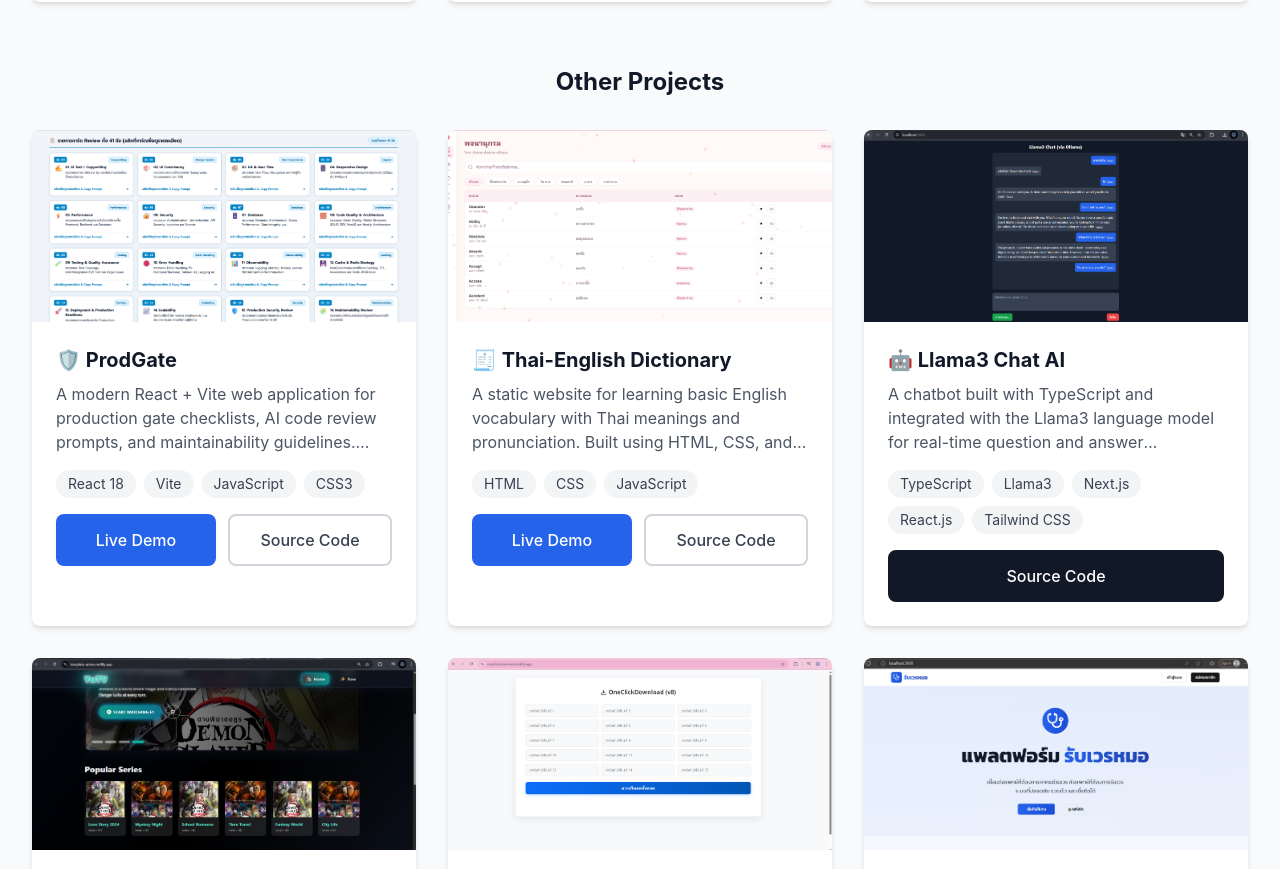
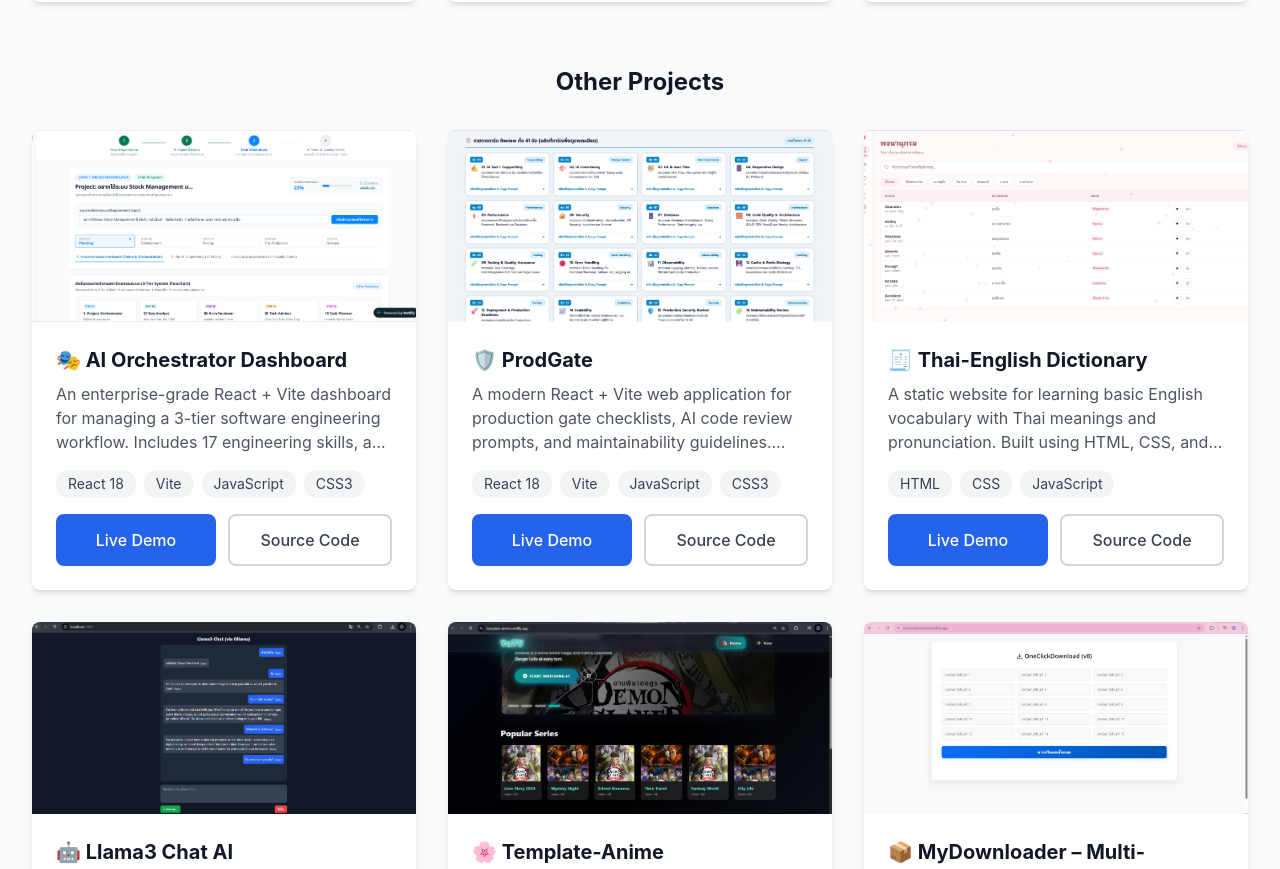
Before and after one commit to Foam-01/Portfolio, a React (Vite) app: page / in a window 1280 px wide. Shown: the part 7081-7950 px from the top of the page. Built offline with nearby package versions, Linux system fonts and the light colour scheme.

Commit message:
Refactor code structure for improved readability and maintainability

```diff
--- a/src/data/projects.ts
+++ b/src/data/projects.ts
@@ -150,8 +150,6 @@
     featured: true,
   },
 
-
-
   {
     id: "25",
     title: "💰 Student Savings System",
@@ -209,6 +207,17 @@
     liveUrl: "https://daily-effort-tracking-app.netlify.app/",
     githubUrl: "https://github.com/Foam-01/Daily-Effort-Tracking-App",
     featured: true,
+  },
+  {
+    id: "30",
+    title: "🎭 AI Orchestrator Dashboard",
+    description:
+      "An enterprise-grade React + Vite dashboard for managing a 3-tier software engineering workflow. Includes 17 engineering skills, an 11-stage execution pipeline, project progress tracking, requirement handoff, and 41 quality control gates for systematic software development and production readiness.",
+    technologies: ["React 18", "Vite", "JavaScript", "CSS3"],
+    imageUrl: "/images/inventory34.png",
+    liveUrl: "https://ai-orchestrator-dashboard.netlify.app/",
+    githubUrl: "https://github.com/Foam-01/ai-orchestrator-dashboard",
+    featured: false,
   },
 
   {
```
Also changed, not shown: public/images/inventory34.png (added).
